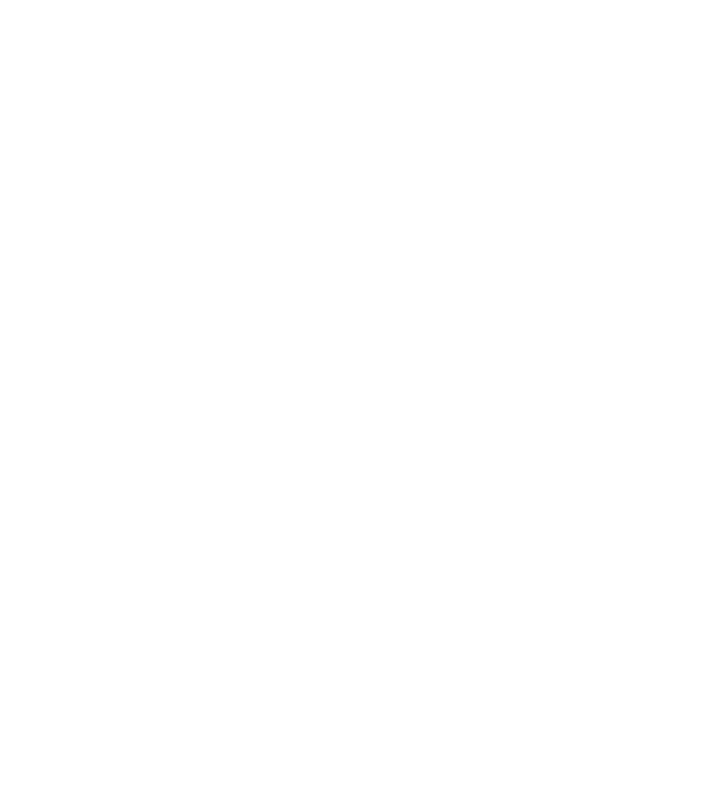
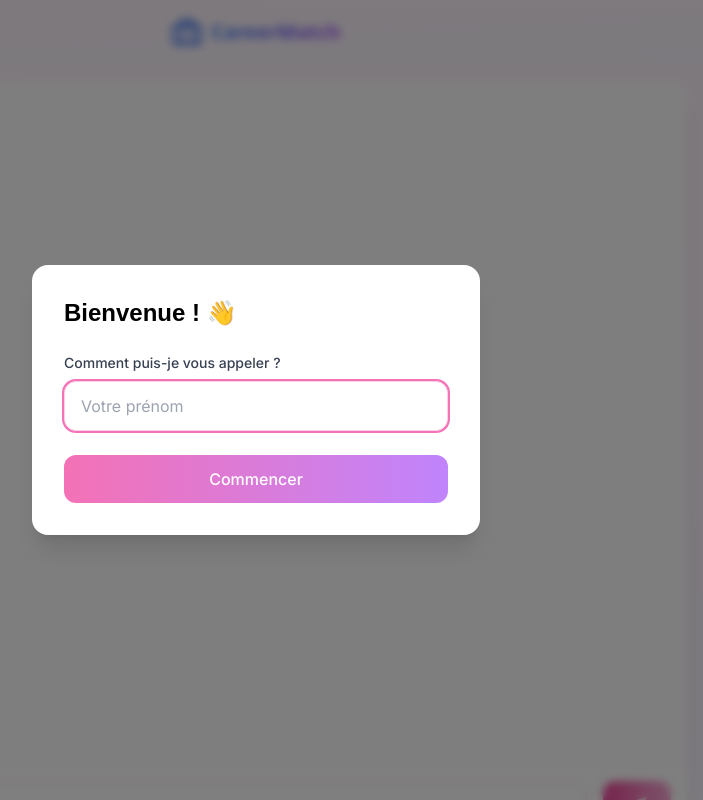
Before and after one commit to cmartineau15/projets, a React (Vite) app in the folder front/: page /Chat_2 in a window 1280 px wide. Before the commit this address had no page. Shown: the top 800 px of the page, without its empty margins (384-1087 px from the left). Built offline with nearby package versions, Linux system fonts and the light colour scheme; a web font is replaced by a local one.

Commit message:
Add files via upload

```diff
--- a/front/src/App.tsx
+++ b/front/src/App.tsx
@@ -2,10 +2,10 @@
 import { BrowserRouter as Router, Routes, Route, Link } from 'react-router-dom';
 import Home from './pages/Home';
 import Chat from './pages/Chat';
-import About from './pages/About';
 import PrivacyPolicy from './pages/PrivacyPolicy';
 import UserConditions from './pages/UserConditions';
 import CookiesPolicy from './pages/CookiesPolicy';
+import Chat2 from './pages/Chat_2';
 
 function App() {
   return (
@@ -13,7 +13,7 @@
       <Routes>
         <Route path="/" element={<Home />} />
         <Route path="/chat" element={<Chat />} />
-        <Route path="/About" element={<About />} />
+        <Route path="/Chat_2" element={<Chat2 />} />
         <Route path="/PrivacyPolicy" element={<PrivacyPolicy />} />
         <Route path="/UserConditions" element={<UserConditions />} />
         <Route path="/CookiesPolicy" element={<CookiesPolicy />} />
```
